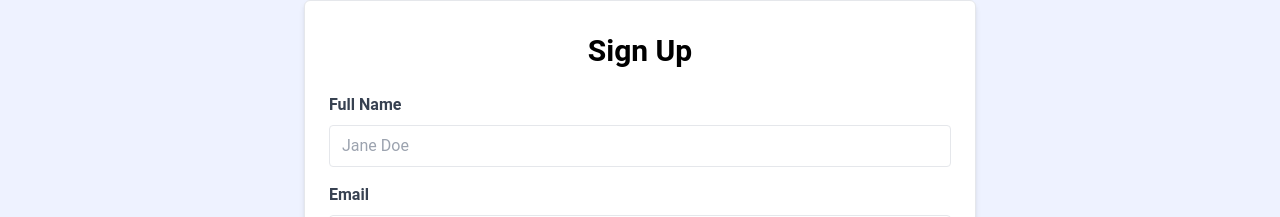
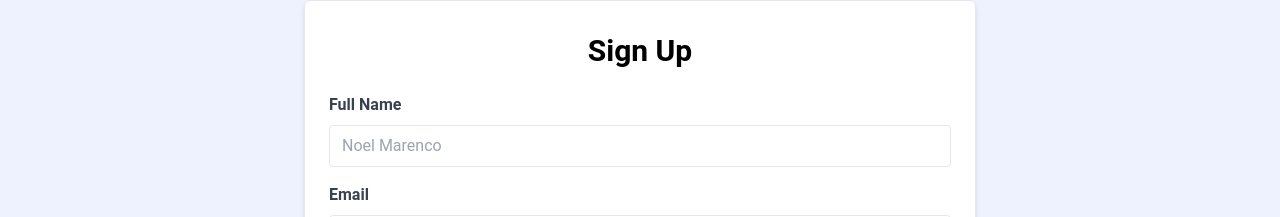
Before and after one commit to Hoopsier/CM-2, a React (Vite) app in the folder frontend/: page /signup in a window 1280 px wide. Shown: the part 177-394 px from the top of the page. Built offline with nearby package versions, Linux system fonts and the light colour scheme.

Commit message:
checkpoint

```diff
--- a/frontend/src/pages/SignupPage.jsx
+++ b/frontend/src/pages/SignupPage.jsx
@@ -49,7 +49,7 @@ return (
                 required
                 value={name}
                 onChange={(e) => setName(e.target.value)}
-                placeholder="Jane Doe"
+                placeholder="Noel Marenco"
               />
             </div>
 
```
